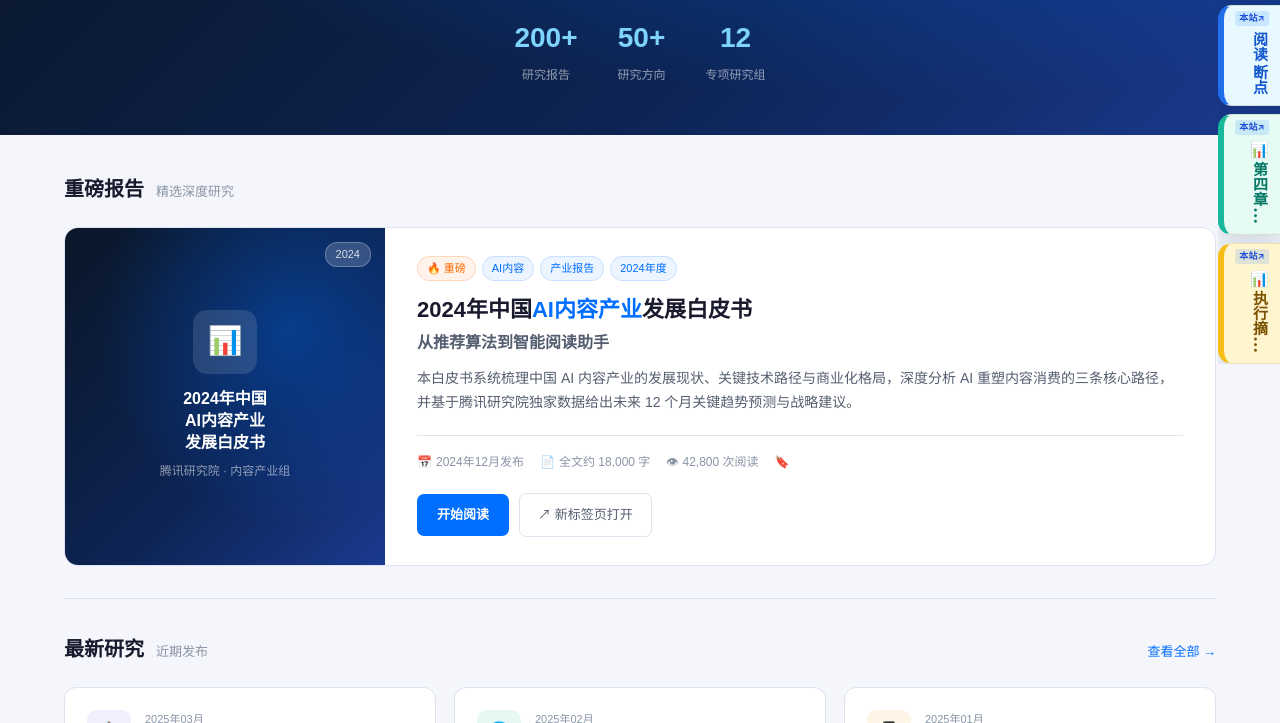
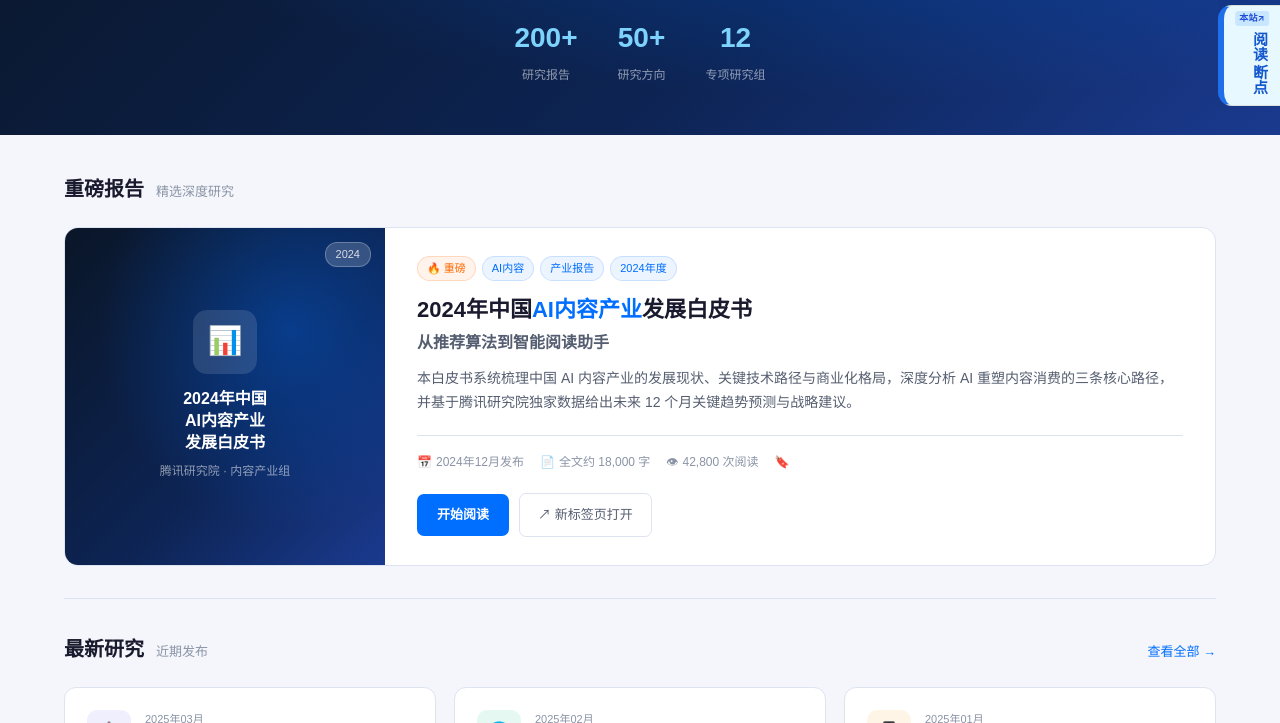
Before and after one commit to tencyTT/anchornote-demo, a plain HTML site: page pages/tencent-research-index.html in a window 1280 px wide. Shown: the part 377-1100 px from the top of the page. Drawn offline with Linux system fonts and the light colour scheme.

Commit message:
fix: 研究院首页只保留一条阅读断点本站书签
Co-Authored-By: Claude Sonnet 4.6 <noreply@anthropic.com>

```diff
--- a/pages/tencent-research-index.html
+++ b/pages/tencent-research-index.html
@@ -497,7 +497,7 @@ window.ANCHORNOTE_CONFIG = {
   pageTitle:       '腾讯研究院',
   pageUrl:         'research.tencent.com/research-index',
   articleSelector: '.page-main',
-  seedVersion:     2,
+  seedVersion:     3,
   seedBookmarks: [
     {
       id:           'site-bm-report-001',
@@ -505,32 +505,10 @@ window.ANCHORNOTE_CONFIG = {
       crossPage:    true,
       sourceUrl:    'research-report.html',
       selectedText: 'AI语义书签技术提供了一条可量化的解法路径',
-      note:         '📊 2024AI内容产业白皮书 · 执行摘要核心结论，上次读到这里',
+      note:         '2024AI内容产业白皮书 · 上次读到这里',
       source:       '本站书签',
       colorIndex:   1,
       createdAt:    new Date(Date.now() - 2 * 24 * 60 * 60 * 1000).toISOString()
-    },
-    {
-      id:           'site-bm-report-002',
-      type:         'mark',
-      crossPage:    true,
-      sourceUrl:    'research-report.html',
-      selectedText: '在精确文本匹配失败的情况下（约占回访场景的13%），大模型的比较优势才得以充分体现',
-      note:         '📊 第四章 · AI重定位技术路径，扩展版核心差异点',
-      source:       '本站书签',
-      colorIndex:   2,
-      createdAt:    new Date(Date.now() - 1 * 24 * 60 * 60 * 1000).toISOString()
-    },
-    {
-      id:           'site-bm-report-003',
-      type:         'mark',
-      crossPage:    true,
-      sourceUrl:    'research-report.html',
-      selectedText: '能够准确回到中断位置的用户其30日留存率比普通用户高出62%',
-      note:         '📊 执行摘要 · 关键数据，可引用于路演开场',
-      source:       '本站书签',
-      colorIndex:   0,
-      createdAt:    new Date(Date.now() - 3600000).toISOString()
     }
   ],
   onJumpFail: function(bm) {
```
